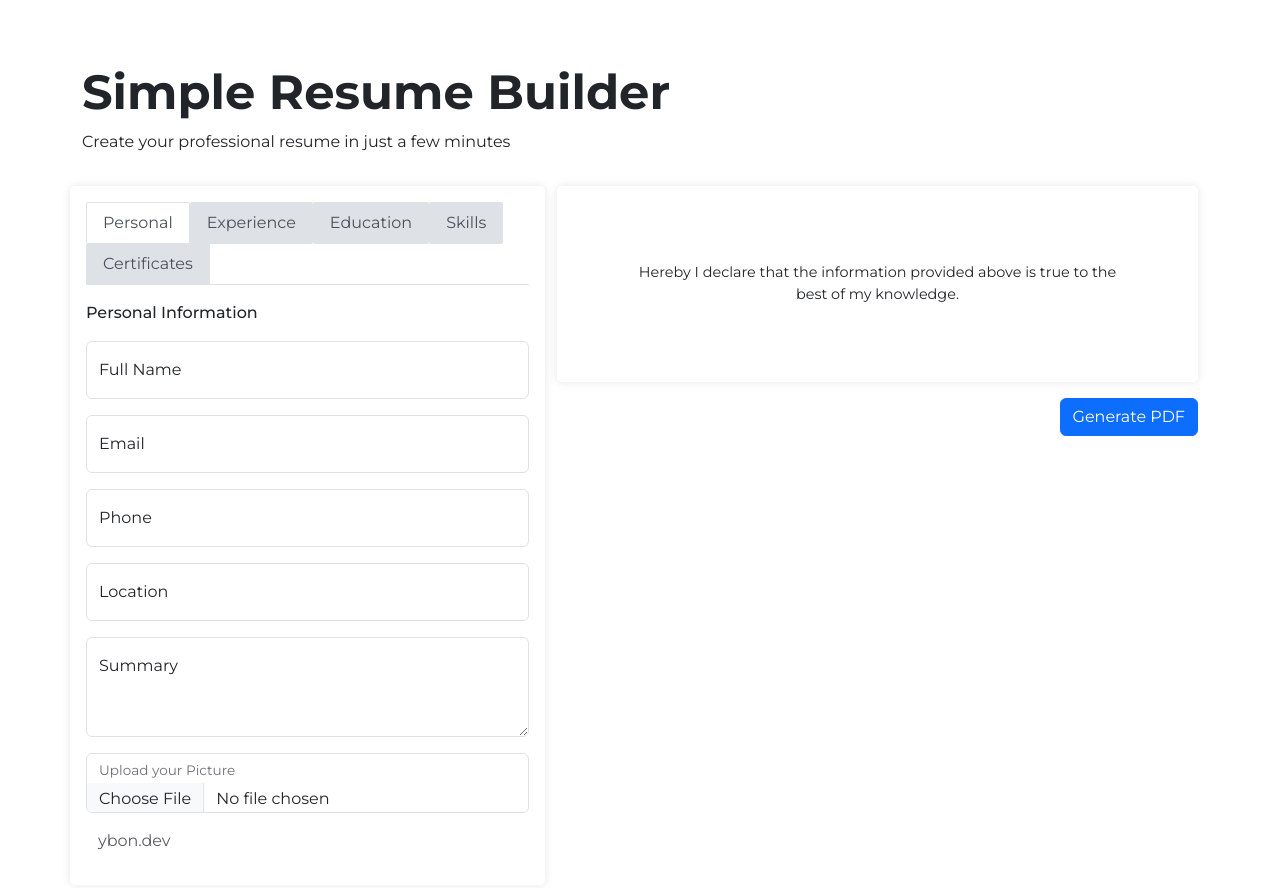
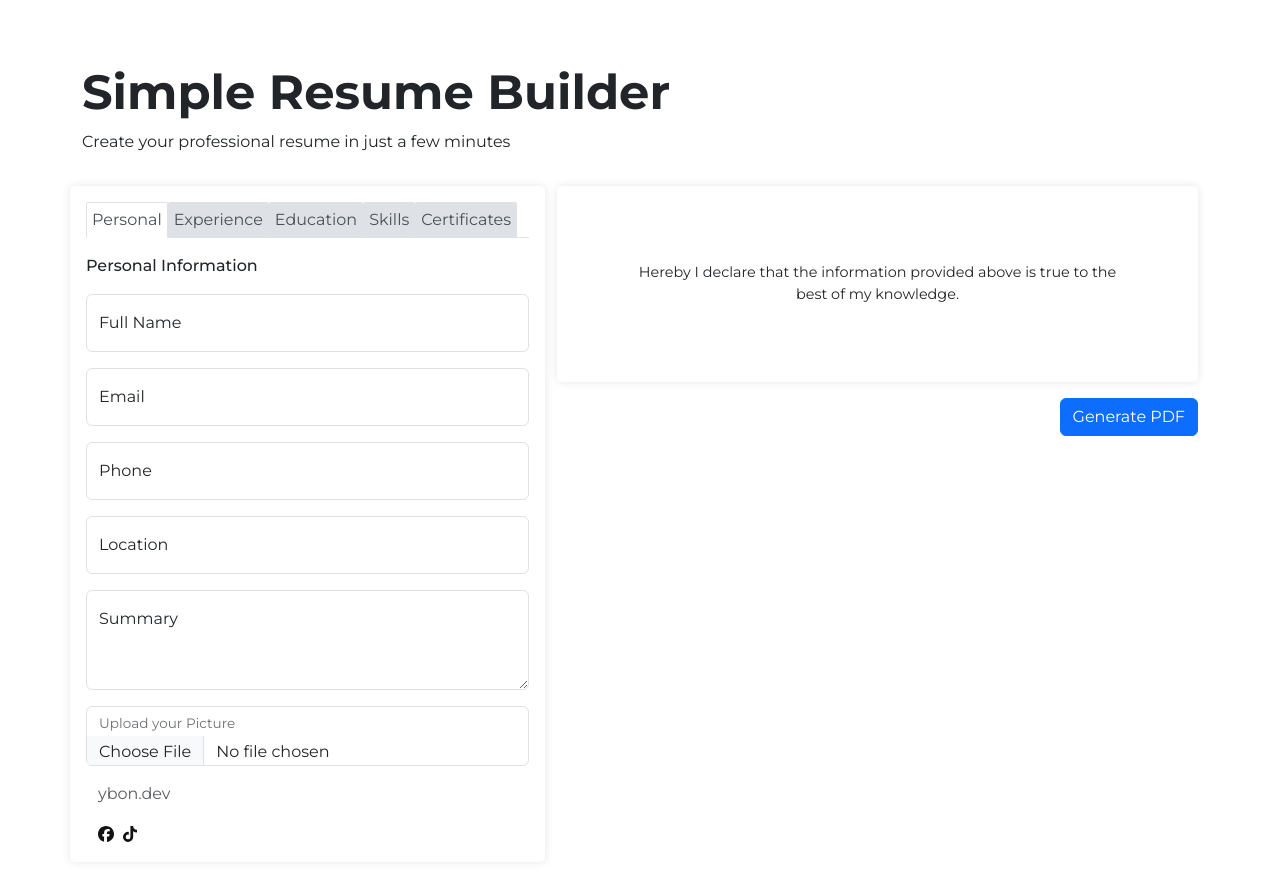
Before and after one commit to ybondev/resume-builder, a Next.js app: page / in a window 1280 px wide. Shown: the top 888 px of the page. Built offline with nearby package versions, Linux system fonts and the light colour scheme.

Commit message:
added social media icon

```diff
--- a/app/components/FooterBy.jsx
+++ b/app/components/FooterBy.jsx
@@ -1,4 +1,6 @@
 import React from "react";
+import Link from "next/link";
+import { FaFacebook, FaTiktok } from "react-icons/fa6";
 
 const FooterBy = () => {
   return (
@@ -8,6 +10,22 @@ const FooterBy = () => {
           <div className="row">
             <div className="col-md-6">
               <p className="text-muted">ybon.dev</p>
+              <div className="social-media">
+                <Link
+                  href={"https://www.facebook.com/Systematic.31/"}
+                  target="_blank"
+                  className="link-href"
+                >
+                  <FaFacebook className="fa-icon me-2" />
+                </Link>
+                <Link
+                  href={"https://www.tiktok.com/@ybonr"}
+                  target="_blank"
+                  className="link-href"
+                >
+                  <FaTiktok className="fa-icon" />
+                </Link>
+              </div>
             </div>
           </div>
         </div>
--- a/app/globals.css
+++ b/app/globals.css
@@ -17,6 +17,14 @@ main .txt-title {
   font-weight: bold;
   font-size: 3rem;
   text-transform: capitalize;
+}
+
+.link-href {
+  color: #121212;
+}
+
+.link-href:hover {
+  color: #495057;
 }
 
 /* FORM */
@@ -108,6 +116,7 @@ input[type="file"] {
   color: #495057;
   background: #DEE2E6;
   border-radius: 2px;
+  padding: 5px;
 }
 
 .nav-tabs .nav-link.active {
--- a/package.json
+++ b/package.json
@@ -14,7 +14,8 @@
     "jspdf": "^3.0.0",
     "next": "15.1.7",
     "react": "^19.0.0",
-    "react-dom": "^19.0.0"
+    "react-dom": "^19.0.0",
+    "react-icons": "^5.5.0"
   },
   "devDependencies": {
     "@eslint/eslintrc": "^3",
```
Also changed, not shown: 1 other file (tests, documents, lock files or other folders).
